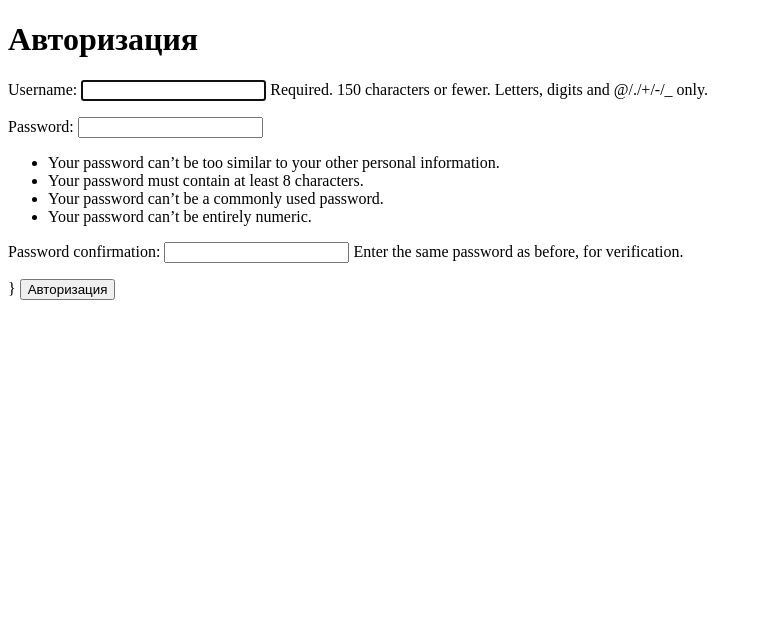
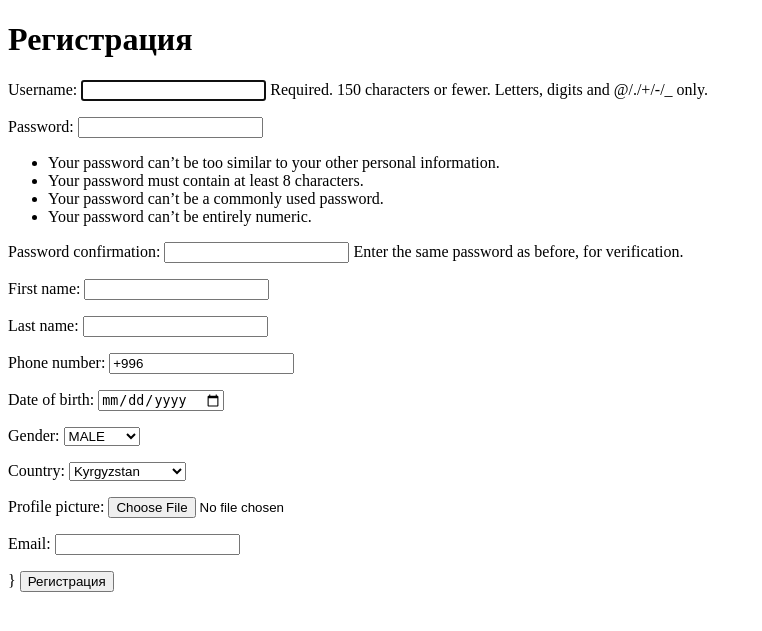
Before and after one commit to bekturtoktobekov/Django, a Django app: page /register/ in a window 1280 px wide. Shown: the top 631 px of the page, without its empty margins (0-762 px from the left). Run offline with Django 3.2, Linux system fonts and the light colour scheme.

Commit message:
custom users registration

```diff
--- a/custom_users/forms.py
+++ b/custom_users/forms.py
@@ -1 +1,39 @@
-# from django.contrib
+from django import forms
+from django.contrib.auth.forms import UserCreationForm
+from . import models
+
+class CustomUserCreationForm(UserCreationForm):
+    email = forms.EmailField(required=True)
+    phone_number = forms.CharField(required=True, initial='+996',
+                                   widget=forms.TextInput(attrs={'placeholder': 'Введите номер телефона'}))
+    date_of_birth = forms.DateField(required=True, widget=forms.DateInput(attrs={'type': 'date'}))
+    gender = forms.ChoiceField(choices=models.GENDER_CHOICES)
+    country = forms.ChoiceField(choices=models.COUNTRY)
+    profile_picture = forms.ImageField(required=False)
+
+    class Meta:
+        model = models.CustomUser
+        fields = (
+            'username',
+            'password1',
+            'password2',
+            'first_name',
+            'last_name',
+            'phone_number',
+            'date_of_birth',
+            'gender',
+            'country',
+            'profile_picture'
+        )
+
+    def save(self, commit=True):
+        user = super(CustomUserCreationForm, self).save(commit=False)
+        user.email = self.cleaned_data['email']
+        user.first_name = self.cleaned_data['first_name']
+        user.last_name = self.cleaned_data['last_name']
+        user.country = self.cleaned_data['country']
+        user.profile_picture = self.cleaned_data['profile_picture']
+        user.date_of_birth = self.cleaned_data['date_of_birth']
+        if commit:
+            user.save()
+            return user
--- a/custom_users/models.py
+++ b/custom_users/models.py
@@ -7,7 +7,20 @@ GENDER_CHOICES = (
     ('OTHER', "OTHER")
 )
 
+COUNTRY = (
+    ('KGZ', 'Kyrgyzstan'),
+    ('USA', 'United States'),
+    ('CAN', 'Canada'),
+    ('GBR', 'United Kingdom'),
+    ('KZ', 'Kazakhstan'),
+    ('UZB', 'Uzbekistan'),
+    ('KR', 'South Korea'),
+    ('RUS', 'Russia'),
+    ('JP', 'Japam')
+)
+
 class CustomUser(User):
     phone_number = models.CharField(max_length=30, default='+996')
     date_of_birth = models.DateField()
     gender = models.CharField(max_length=100, choices=GENDER_CHOICES)
+    country = models.CharField(max_length=50, choices=COUNTRY)
--- a/custom_users/views.py
+++ b/custom_users/views.py
@@ -1,12 +1,12 @@
-from django.shortcuts import render
 from django.contrib.auth.forms import User
 from django.contrib.auth.forms import UserCreationForm, AuthenticationForm
 from django.contrib.auth.views import LoginView, LogoutView
 from django.urls import reverse, reverse_lazy
 from django.views.generic import CreateView, ListView
+from . import models, forms
 
 class RegistrationView(CreateView):
-    form_class = UserCreationForm
+    form_class = forms.CustomUserCreationForm
     template_name = 'registration/register.html'
     success_url = '/login'
 
@@ -23,8 +23,8 @@ class OutLogoutView(LogoutView):
 
 class UserListView(ListView):
     template_name = 'registration/user_list.html'
-    model = User
+    model = models.CustomUser
     context_object_name = 'user'
 
     def get_queryset(self):
-        return User.objects.all()
+        return self.model.objects.all()
--- a/templates/registration/register.html
+++ b/templates/registration/register.html
@@ -5,11 +5,11 @@
     <title>Title</title>
 </head>
 <body>
-<h1>Авторизация</h1>
+<h1>Регистрация</h1>
 <form method="POST" enctype="multipart/form-data">
   {% csrf_token %}
   {{form.as_p}}}
-  <button type="submit">Авторизация</button>
+  <button type="submit">Регистрация</button>
 </form>
 </body>
 </html>
```
Also changed, not shown: templates/registration/user_list.html (+8 -1 lines), custom_users/migrations/0002_customuser_country.py (added), custom_users/migrations/0003_alter_customuser_country.py (added), parser_app/parser.py (line endings or trailing spaces).
